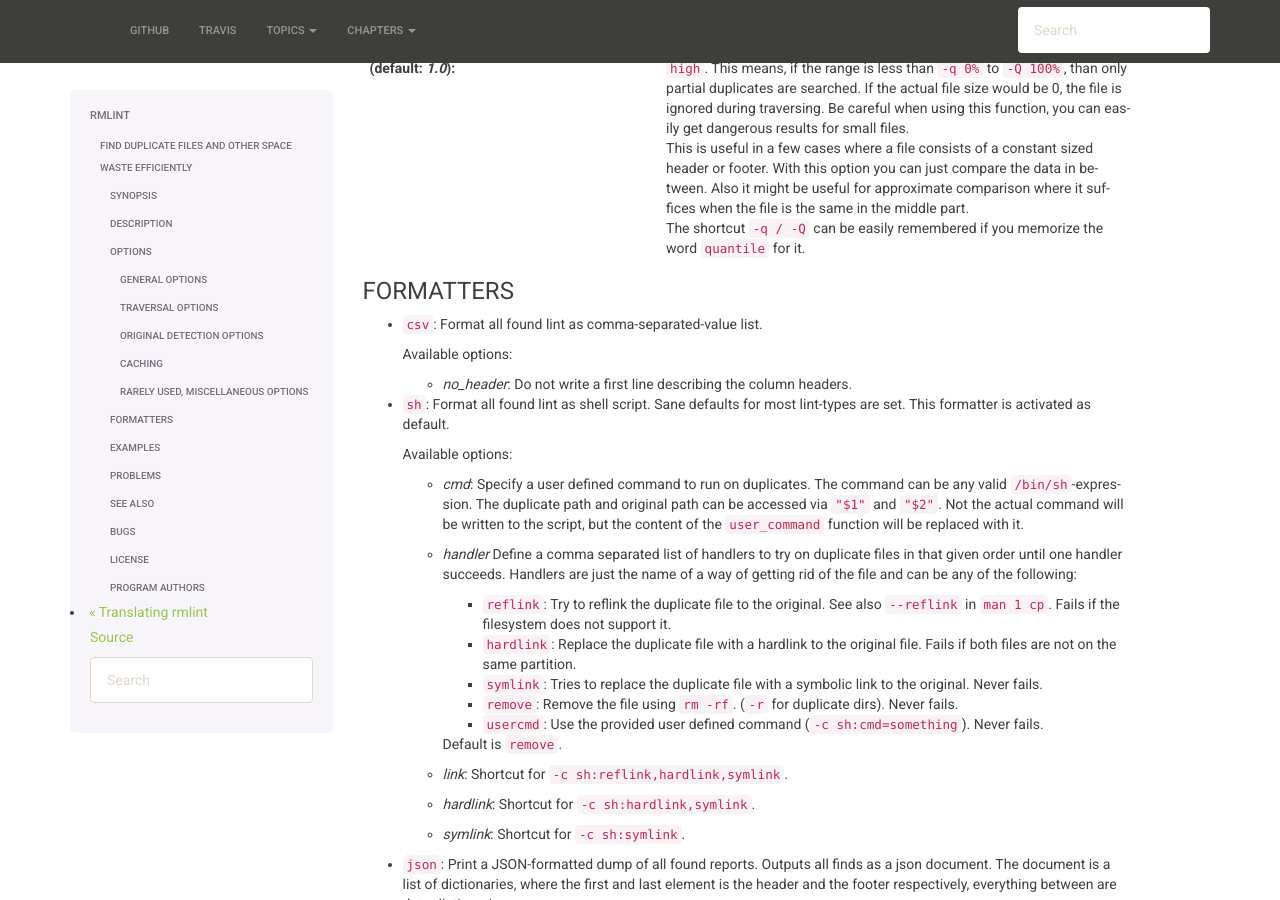
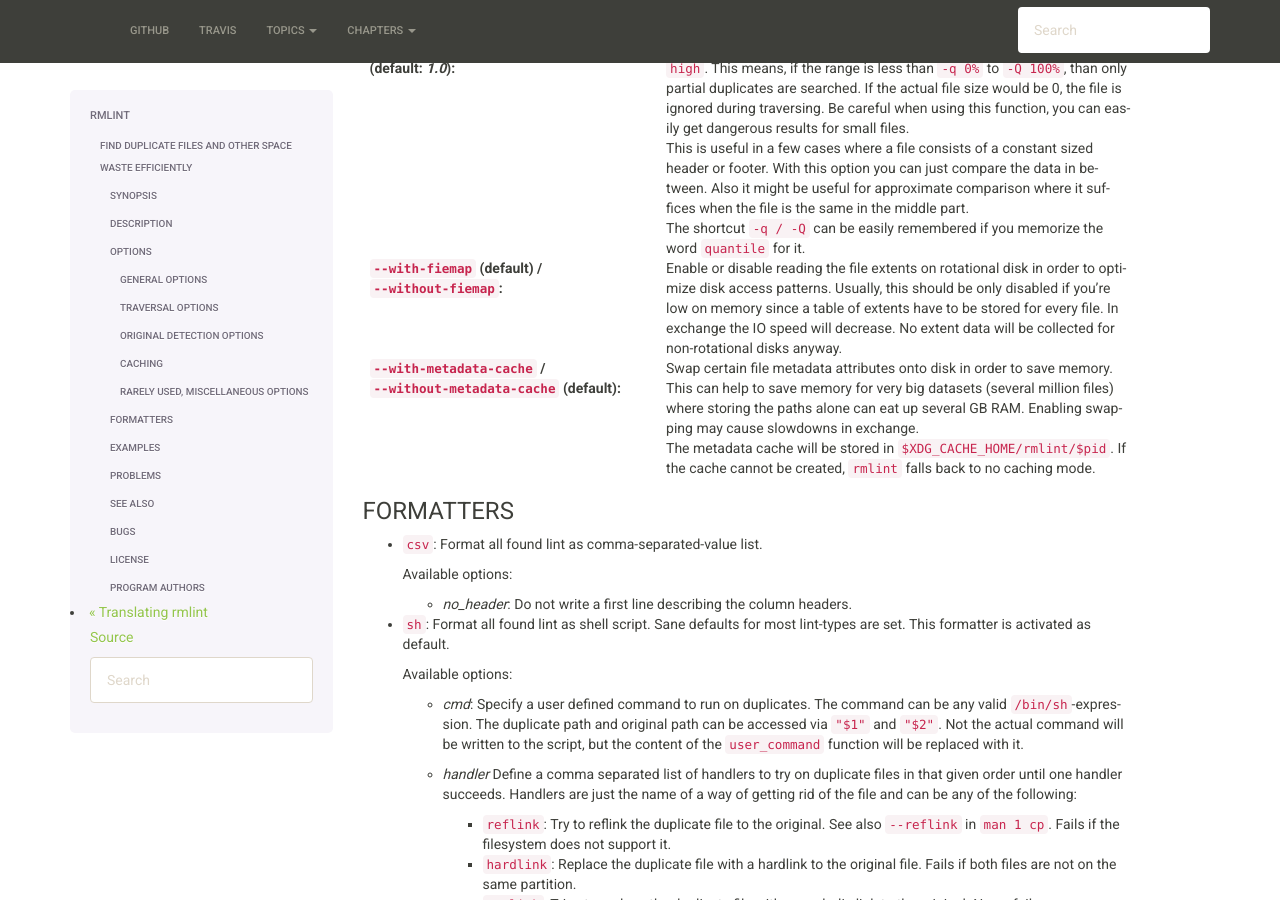
Before and after one commit to sahib/rmlint, a Sphinx documentation site: the page built from docs/rmlint.1.rst, in a window 1280 px wide and 900 px high, scrolled down 4761 px. Built offline with Sphinx 7.4.7, drawn with Linux system fonts in a browser that asks for light colours.

Commit message:
swap-table: document new options

```diff
--- a/docs/rmlint.1.rst
+++ b/docs/rmlint.1.rst
@@ -392,6 +392,23 @@ Rarely used, miscellaneous Options
     The shortcut ``-q / -Q`` can be easily remembered if you memorize the word
     ``quantile`` for it.
 
+:``--with-fiemap`` (**default**) / ``--without-fiemap``:
+
+    Enable or disable reading the file extents on rotational disk in order to
+    optimize disk access patterns. Usually, this should be only disabled if
+    you're low on memory since a table of extents have to be stored for every
+    file. In exchange the IO speed will decrease. No extent data will be
+    collected for non-rotational disks anyway.
+
+:``--with-metadata-cache`` / ``--without-metadata-cache`` (**default**):
+
+    Swap certain file metadata attributes onto disk in order to save memory.
+    This can help to save memory for very big datasets (several million files)
+    where storing the paths alone can eat up several GB RAM.
+    Enabling swapping may cause slowdowns in exchange.
+
+    The metadata cache will be stored in ``$XDG_CACHE_HOME/rmlint/$pid``.
+    If the cache cannot be created, ``rmlint`` falls back to no caching mode.
 
 FORMATTERS
 ==========
```
Also changed, not shown: 1 other file.
